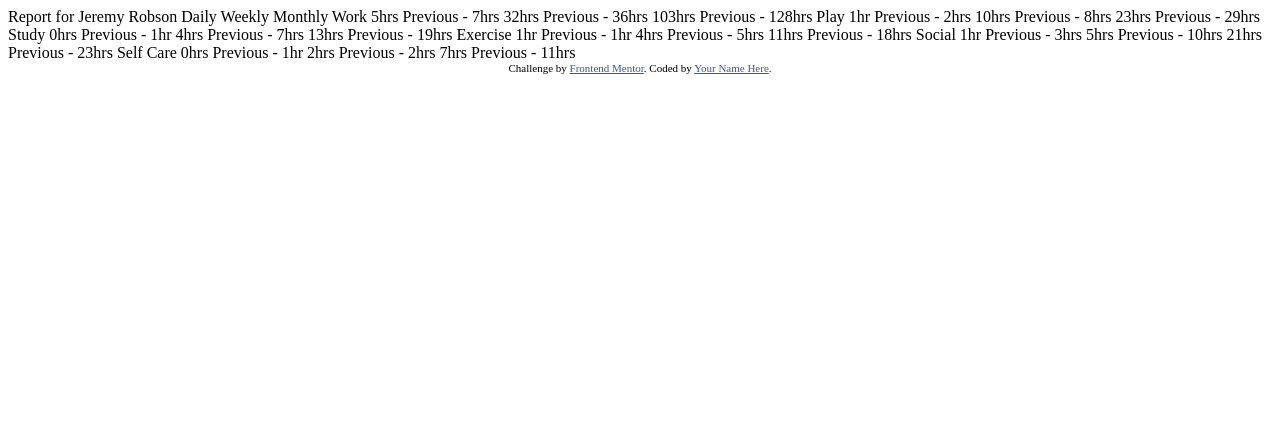
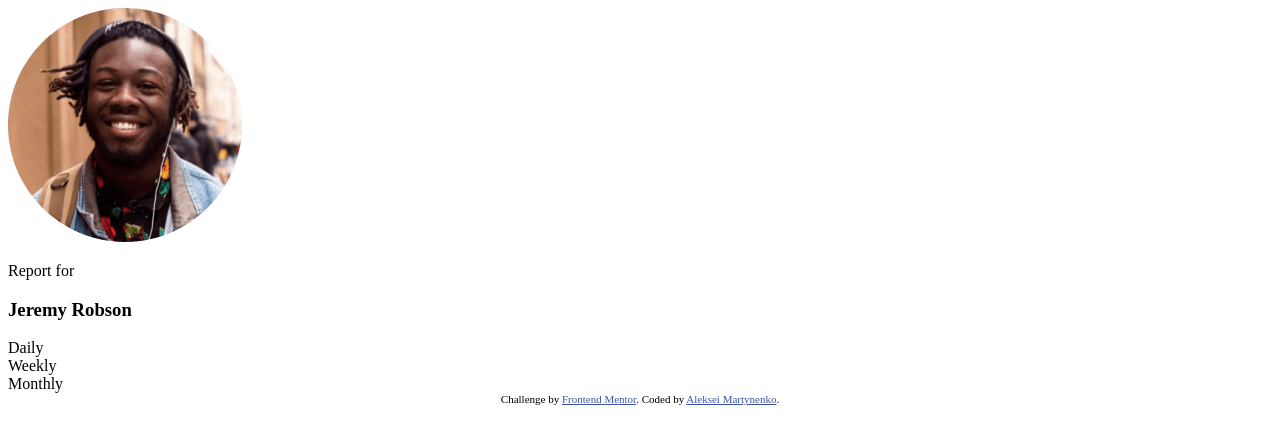
Before and after one commit to mr-alexmartyn/time-tracking-dashboard, a plain HTML site: page index.html in a window 1280 px wide. Drawn offline with Linux system fonts and the light colour scheme.

Commit message:
create html

```diff
--- a/index.html
+++ b/index.html
@@ -1,80 +1,67 @@
 <!DOCTYPE html>
 <html lang="en">
   <head>
-  <meta charset="UTF-8">
-  <meta name="viewport" content="width=device-width, initial-scale=1.0"> <!-- displays site properly based on user's device -->
+    <meta charset="UTF-8" />
+    <meta name="viewport" content="width=device-width, initial-scale=1.0" />
+    <!-- displays site properly based on user's device -->
 
-  <link rel="icon" type="image/png" sizes="32x32" href="./images/favicon-32x32.png">
+    <link
+      rel="icon"
+      type="image/png"
+      sizes="32x32"
+      href="./images/favicon-32x32.png"
+    />
 
     <title>Frontend Mentor | Time tracking dashboard</title>
 
     <!-- Feel free to remove these styles or customise in your own stylesheet 👍 -->
+
+    <link rel="stylesheet" href="style.css" />
     <style>
-    .attribution { font-size: 11px; text-align: center; }
-    .attribution a { color: hsl(228, 45%, 44%); }
+      .attribution {
+        font-size: 11px;
+        text-align: center;
+      }
+      .attribution a {
+        color: hsl(228, 45%, 44%);
+      }
     </style>
   </head>
   <body>
-
-  Report for
-  Jeremy Robson
-
-  Daily
+    <section class="dashboard">
+      <div class="dashboard__content">
+        <div class="dashboard__profile">
+          <div class="info-card">
+            <!-- не пользуемся контекст дашборда потому что данную часть
+           мы возможно будем использовать и в других местах сайта -->
+            <img
+              src="images/image-jeremy.png"
+              alt="Profile photo"
+              class="info-card__photo"
+            />
+            <div class="info-card__text">
+              <p class="info-card__subtitle">Report for</p>
+              <h3 class="info-card__title">Jeremy Robson</h3>
+            </div>
+          </div>
+          <div class="view-selector">
+            <div class="view-selector__item">Daily</div>
+            <div class="view-selector__item view-selector__item--active">
               Weekly
-  Monthly
-
-  Work
-  5hrs <!-- daily -->
-  Previous - 7hrs <!-- daily -->
-  32hrs <!-- weekly -->
-  Previous - 36hrs <!-- weekly -->
-  103hrs <!-- monthly -->
-  Previous - 128hrs <!-- monthly -->
-
-  Play
-  1hr <!-- daily -->
-  Previous - 2hrs <!-- daily -->
-  10hrs <!-- weekly -->
-  Previous - 8hrs <!-- weekly -->
-  23hrs <!-- monthly -->
-  Previous - 29hrs <!-- monthly -->
-
-  Study
-  0hrs <!-- daily -->
-  Previous - 1hr <!-- daily -->
-  4hrs <!-- weekly -->
-  Previous - 7hrs <!-- weekly -->
-  13hrs <!-- monthly -->
-  Previous - 19hrs <!-- monthly -->
-
-  Exercise
-  1hr <!-- daily -->
-  Previous - 1hr <!-- daily -->
-  4hrs <!-- weekly -->
-  Previous - 5hrs <!-- weekly -->
-  11hrs <!-- monthly -->
-  Previous - 18hrs <!-- monthly -->
-
-  Social
-  1hr <!-- daily -->
-  Previous - 3hrs <!-- daily -->
-  5hrs <!-- weekly -->
-  Previous - 10hrs <!-- weekly -->
-  21hrs <!-- monthly -->
-  Previous - 23hrs <!-- monthly -->
-
-  Self Care
-  0hrs <!-- daily -->
-  Previous - 1hr <!-- daily -->
-  2hrs <!-- weekly -->
-  Previous - 2hrs <!-- weekly -->
-  7hrs <!-- monthly -->
-  Previous - 11hrs <!-- monthly -->
-
+            </div>
+            <div class="view-selector__item">Monthly</div>
+          </div>
+        </div>
+      </div>
+    </section>
 
     <div class="attribution">
-    Challenge by <a href="https://www.frontendmentor.io?ref=challenge" target="_blank">Frontend Mentor</a>.
-    Coded by <a href="#">Your Name Here</a>.
+      Challenge by
+      <a href="https://www.frontendmentor.io?ref=challenge" target="_blank"
+        >Frontend Mentor</a
+      >. Coded by
+      <a href="https://github.com/mr-alexmartyn">Aleksei Martynenko</a>.
     </div>
+    <script src="./app.js"></script>
   </body>
 </html>
```
Also changed, not shown: 3 other files. Lines whose indentation alone changed are shown as unchanged.
